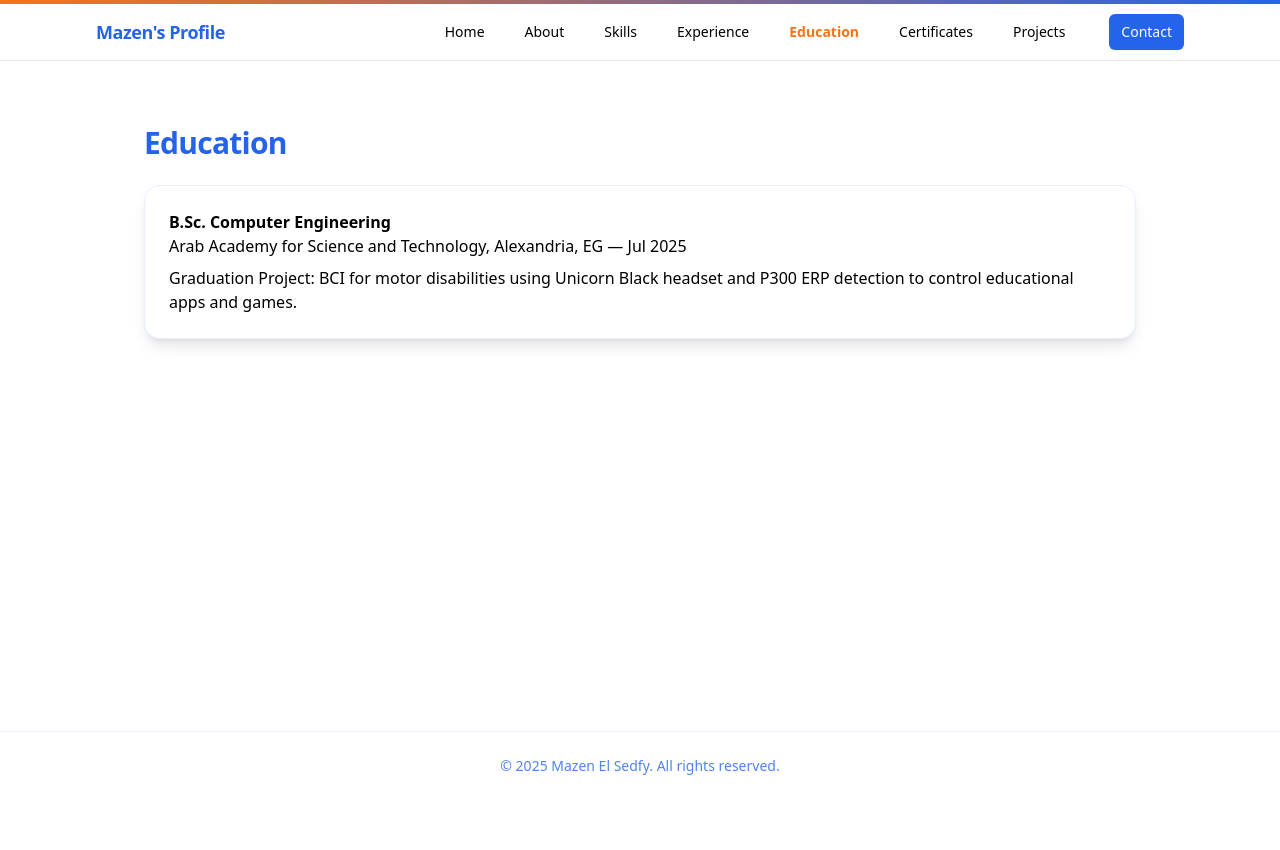
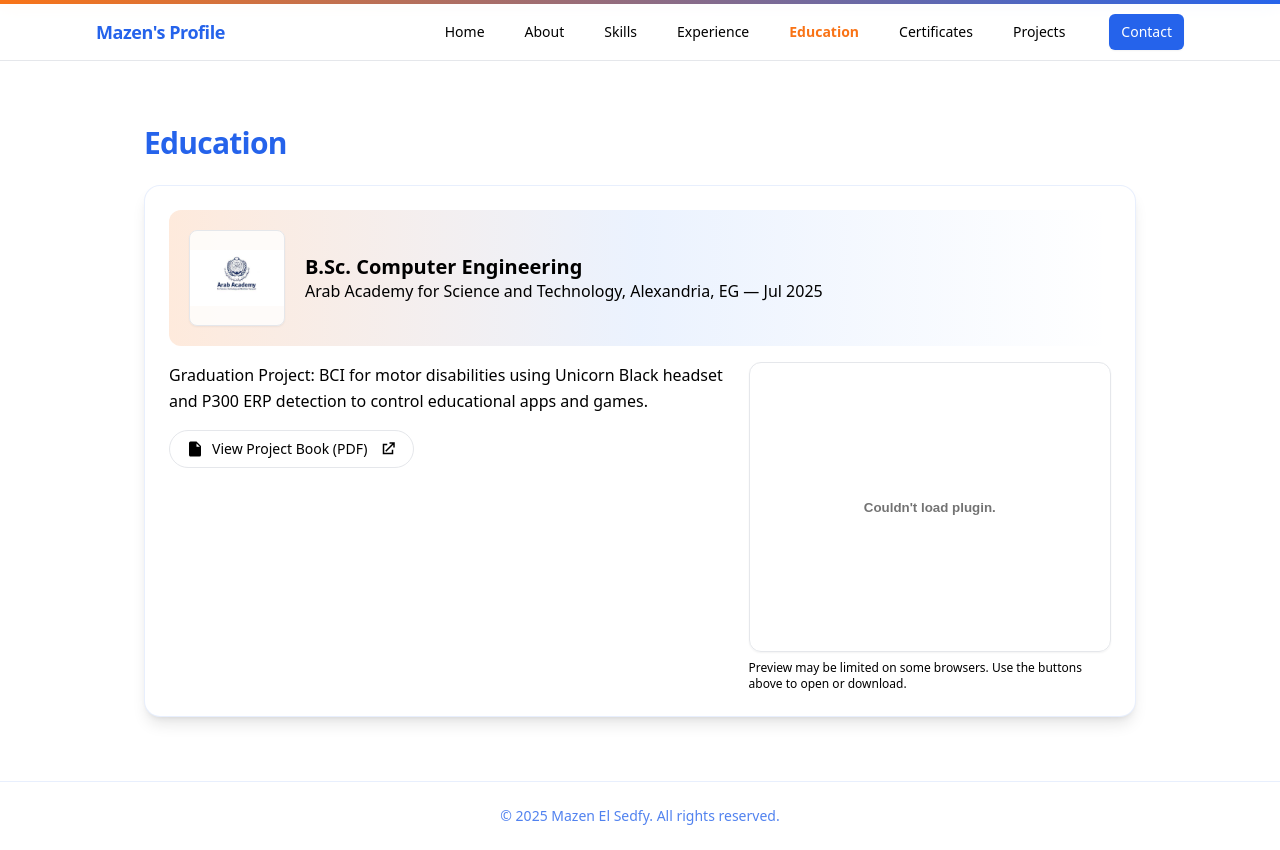
Before and after one commit to MazenELSEDFY/mazen-portfolio, a React (Vite) app: page /education in a window 1280 px wide. Before the commit the page ends 800 px from the top, so only its background shows below. Built offline with nearby package versions, Linux system fonts and the light colour scheme.

Commit message:
Update portfolio

```diff
--- a/src/data/profile.js
+++ b/src/data/profile.js
@@ -88,6 +88,8 @@ export const profile = {
       grad: "Jul 2025",
       project:
         "BCI for motor disabilities using Unicorn Black headset and P300 ERP detection to control educational apps and games.",
+      projectPdf: "/docs/graduation_project_book.pdf",  // path or URL to your PDF
+      schoolLogo: "/aastmt.png"
     },
   ],
   certificates: [
--- a/src/pages/Education.jsx
+++ b/src/pages/Education.jsx
@@ -1,14 +1,128 @@
 import { Section, Card } from "../components/ui";
 import { profile } from "../data/profile";
+
+/* Inline icons */
+function IconFile(props) {
+  return (
+    <svg viewBox="0 0 24 24" width="18" height="18" aria-hidden="true" {...props}>
+      <path fill="currentColor" d="M14 2H6a2 2 0 0 0-2 2v16c0 1.1.9 2 2 2h12a2 2 0 0 0 2-2V8zm0 2.5L18.5 9H14z" />
+    </svg>
+  );
+}
+function IconExternal(props) {
+  return (
+    <svg viewBox="0 0 24 24" width="18" height="18" aria-hidden="true" {...props}>
+      <path fill="currentColor" d="M14 3h7v7h-2V6.41l-9.29 9.3-1.42-1.42 9.3-9.29H14zM5 5h6v2H7v10h10v-4h2v6H5z"/>
+    </svg>
+  );
+}
+function IconDownload(props) {
+  return (
+    <svg viewBox="0 0 24 24" width="18" height="18" aria-hidden="true" {...props}>
+      <path fill="currentColor" d="M5 20h14v-2H5v2zm7-18-5 5h3v6h4V7h3l-5-5z"/>
+    </svg>
+  );
+}
+
 export default function Education() {
-  const ed = profile.education[0];
+  const education = Array.isArray(profile.education) ? profile.education : [];
+
   return (
     <Section title="Education">
-      <Card>
-        <h3 className="font-semibold text-brand.blue">{ed.degree}</h3>
-        <p className="text-brand.blue/90">{ed.school} — <span className="text-brand.orange">{ed.grad}</span></p>
-        <p className="mt-2"><span className="font-medium text-brand.orange">Graduation Project:</span> <span className="text-brand.blue/90">{ed.project}</span></p>
-      </Card>
+      <div className="space-y-6"> {/* full-width vertical stack */}
+        {education.map((ed, idx) => {
+          const { degree, school, grad, project, projectPdf, schoolLogo } = ed || {};
+
+          return (
+            <Card key={idx} className="w-full overflow-hidden">
+              {/* Header */}
+              <div className="bg-gradient-to-r from-orange-500/15 via-blue-500/10 to-transparent p-5 rounded-xl mb-4">
+                <div className="flex items-center gap-5">
+                  {schoolLogo && (
+                    <img
+                      src={schoolLogo}
+                      alt={`${school} logo`}
+                      className="w-20 h-20 md:w-24 md:h-24 rounded-lg border object-contain bg-white/80 shadow-sm"
+                      loading="lazy"
+                    />
+                  )}
+                  <div>
+                    <h3 className="font-semibold text-brand.blue text-xl leading-tight">
+                      {degree || "Degree"}
+                    </h3>
+                    <p className="text-brand.blue/90">
+                      {school || "Institution"} —{" "}
+                      <span className="text-brand.orange">{grad || "Graduation"}</span>
+                    </p>
+                  </div>
+                </div>
+              </div>
+
+              {/* Content */}
+              <div className="grid lg:grid-cols-5 gap-6 items-start">
+                <div className="lg:col-span-3">
+                  {project && (
+                    <p className="leading-relaxed">
+                      <span className="font-medium text-brand.orange">Graduation Project: </span>
+                      <span className="text-brand.blue/90">{project}</span>
+                    </p>
+                  )}
+
+                  {projectPdf && (
+                    <div className="mt-4 flex flex-wrap gap-3">
+                      <a
+                        href={projectPdf}
+                        target="_blank"
+                        rel="noreferrer"
+                        className="inline-flex items-center gap-2 rounded-full border px-4 py-2 text-sm font-medium text-brand.blue hover:bg-blue-50 transition cursor-pointer"
+                      >
+                        <IconFile />
+                        View Project Book (PDF)
+                        <IconExternal className="ml-1" />
+                      </a>
+                      <a
+                        href={projectPdf}
+                        download
+                        className="inline-flex items-center gap-2 rounded-full bg-brand.orange text-white px-4 py-2 text-sm font-medium hover:opacity-90 transition"
+                      >
+                        <IconDownload />
+                        Download PDF
+                      </a>
+                    </div>
+                  )}
+                </div>
+
+                {/* PDF preview */}
+                {projectPdf && (
+                  <div className="lg:col-span-2">
+                    <div className="relative group rounded-xl border overflow-hidden shadow-sm">
+                      <embed
+                        src={`${projectPdf}#toolbar=0&navpanes=0&scrollbar=0`}
+                        type="application/pdf"
+                        className="w-full h-64 lg:h-72"
+                      />
+                      <a
+                        href={projectPdf}
+                        target="_blank"
+                        rel="noreferrer"
+                        className="absolute inset-0 flex items-center justify-center bg-black/50 opacity-0 group-hover:opacity-100 transition cursor-pointer"
+                      >
+                        <span className="text-white text-sm md:text-base font-medium inline-flex items-center gap-2">
+                          <IconFile />
+                          Open PDF
+                        </span>
+                      </a>
+                    </div>
+                    <p className="mt-2 text-xs text-brand.blue/70">
+                      Preview may be limited on some browsers. Use the buttons above to open or download.
+                    </p>
+                  </div>
+                )}
+              </div>
+            </Card>
+          );
+        })}
+      </div>
     </Section>
   );
 }
--- a/src/pages/Experience.jsx
+++ b/src/pages/Experience.jsx
@@ -6,25 +6,42 @@ export default function Experience() {
     <Section title="Experience">
       <div className="grid sm:grid-cols-2 gap-6">
         {profile.experience.map((e, idx) => (
-          <Card key={idx} className="overflow-hidden">
+          <Card key={idx} className="overflow-hidden relative group">
             {e.image && (
-              <a href={e.link || "#"} target={e.link ? "_blank" : "_self"} rel="noreferrer">
+              <a
+                href={e.link || "#"}
+                target={e.link ? "_blank" : "_self"}
+                rel="noreferrer"
+                className="block relative"
+              >
                 <img
                   src={e.image}
                   alt={`${e.org} - ${e.role}`}
-                  className="w-full h-70 object-cover rounded-xl border mb-4"
+                  className="w-full h-70 object-cover rounded-xl border mb-4 transition duration-300 transform group-hover:scale-[1.03] group-hover:opacity-90"
                   loading="lazy"
                 />
+                {/* Full Overlay on Hover */}
+                {e.link && (
+                  <div className="absolute inset-0 bg-black/50 flex items-center justify-center rounded-xl opacity-0 group-hover:opacity-100 transition">
+                    <span className="text-white font-medium text-sm md:text-base">
+                      Click to view website
+                    </span>
+                  </div>
+                )}
               </a>
             )}
+
             <div className="flex flex-wrap items-baseline justify-between gap-2">
               <h3 className="font-semibold text-brand.blue">
                 {e.role} — {e.org}
               </h3>
               <span className="text-sm text-brand.orange">{e.period}</span>
             </div>
+
             <ul className="list-disc pl-5 mt-3 space-y-1 text-brand.blue/90">
-              {e.bullets.map((b, i) => <li key={i}>{b}</li>)}
+              {e.bullets.map((b, i) => (
+                <li key={i}>{b}</li>
+              ))}
             </ul>
           </Card>
         ))}
--- a/src/pages/Skills.jsx
+++ b/src/pages/Skills.jsx
@@ -2,27 +2,56 @@ import { Section, Card, Pill } from "../components/ui";
 import { profile } from "../data/profile";
 
 export default function Skills() {
+  const personalSkills = [
+    "Team Player",
+    "Problem Solver",
+    "Adaptability",
+    "Communication",
+    "Leadership",
+    "Critical Thinking",
+    "Creativity",
+    "Driven Performer",
+    "Logical Resolver",
+    "Curious Learner",
+  ];
+
   return (
     <div>
+      {/* Header */}
       <section className="bg-gradient-to-b from-orange-500/10 to-transparent">
         <div className="max-w-5xl mx-auto px-4 py-12">
           <h1 className="text-3xl md:text-4xl font-extrabold text-blue-600">Skills</h1>
-          <p className="mt-3 text-blue-600/90">Technologies and tools I work with regularly.</p>
+          <p className="mt-3 text-blue-600/90">Technologies, tools, and personal skills I work with regularly.</p>
         </div>
       </section>
 
+      {/* Technical Skills */}
       <Section title="Technical Skills">
         <div className="grid md:grid-cols-2 gap-6">
           {Object.entries(profile.skills).map(([k, vals]) => (
             <Card key={k}>
               <h3 className="font-semibold text-orange-500 mb-2 capitalize">{k}</h3>
               <div className="flex flex-wrap gap-2">
-                {vals.map((v, i) => <Pill key={i}>{v}</Pill>)}
+                {vals.map((v, i) => (
+                  <Pill key={i}>{v}</Pill>
+                ))}
               </div>
             </Card>
           ))}
         </div>
       </Section>
+
+      {/* Personal Skills */}
+      <Section title="Personal Skills">
+        <Card>
+          <h3 className="font-semibold text-orange-500 mb-2">Soft Skills</h3>
+          <div className="flex flex-wrap gap-2">
+            {personalSkills.map((skill, i) => (
+              <Pill key={i}>{skill}</Pill>
+            ))}
+          </div>
+        </Card>
+      </Section>
     </div>
   );
 }
```
Also changed, not shown: Mazen El Sedfy - Software Developer & Data Scientist.html (added, +29 -0 lines), public/aastmt.png (added), 2 other files (tests, documents, lock files or other folders).
